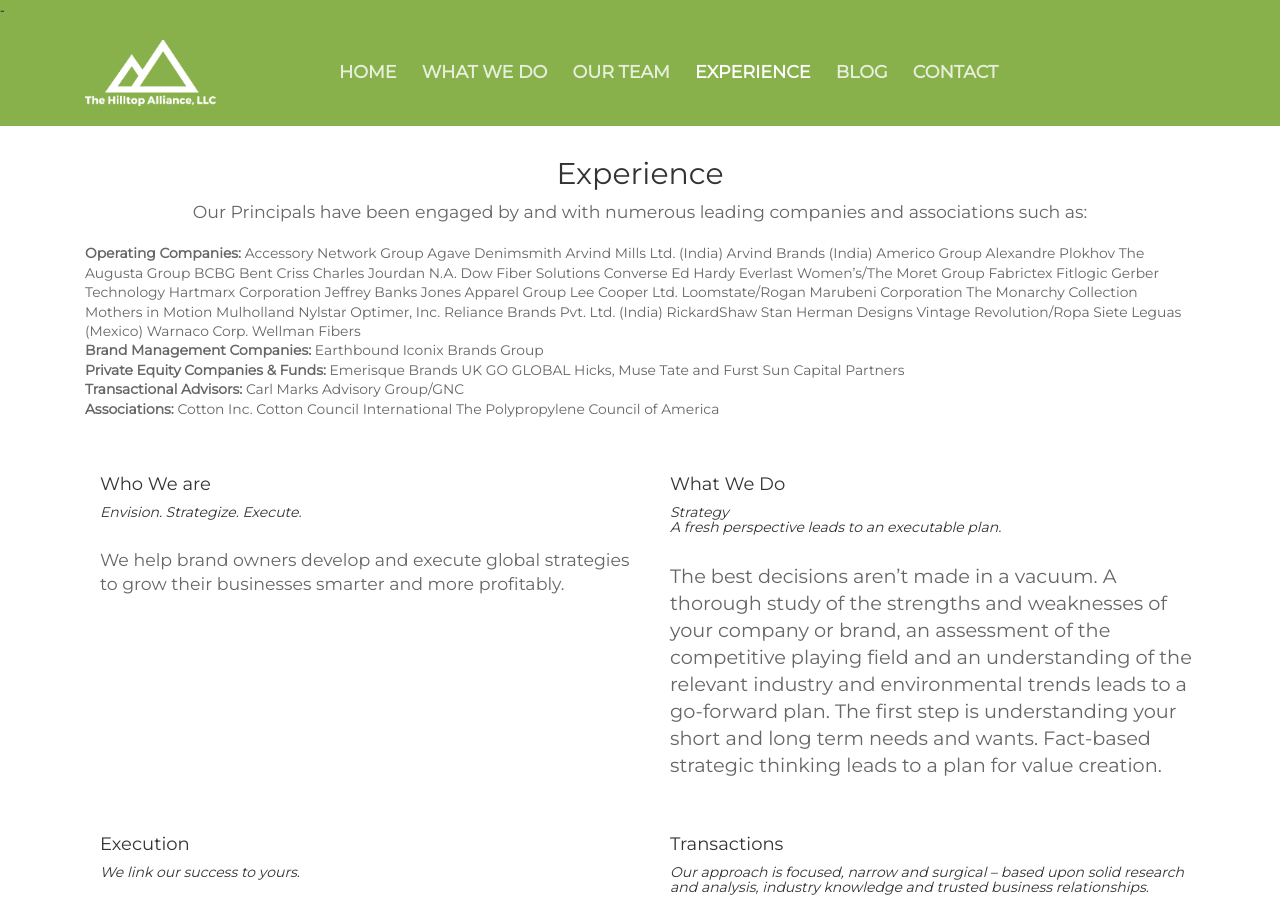
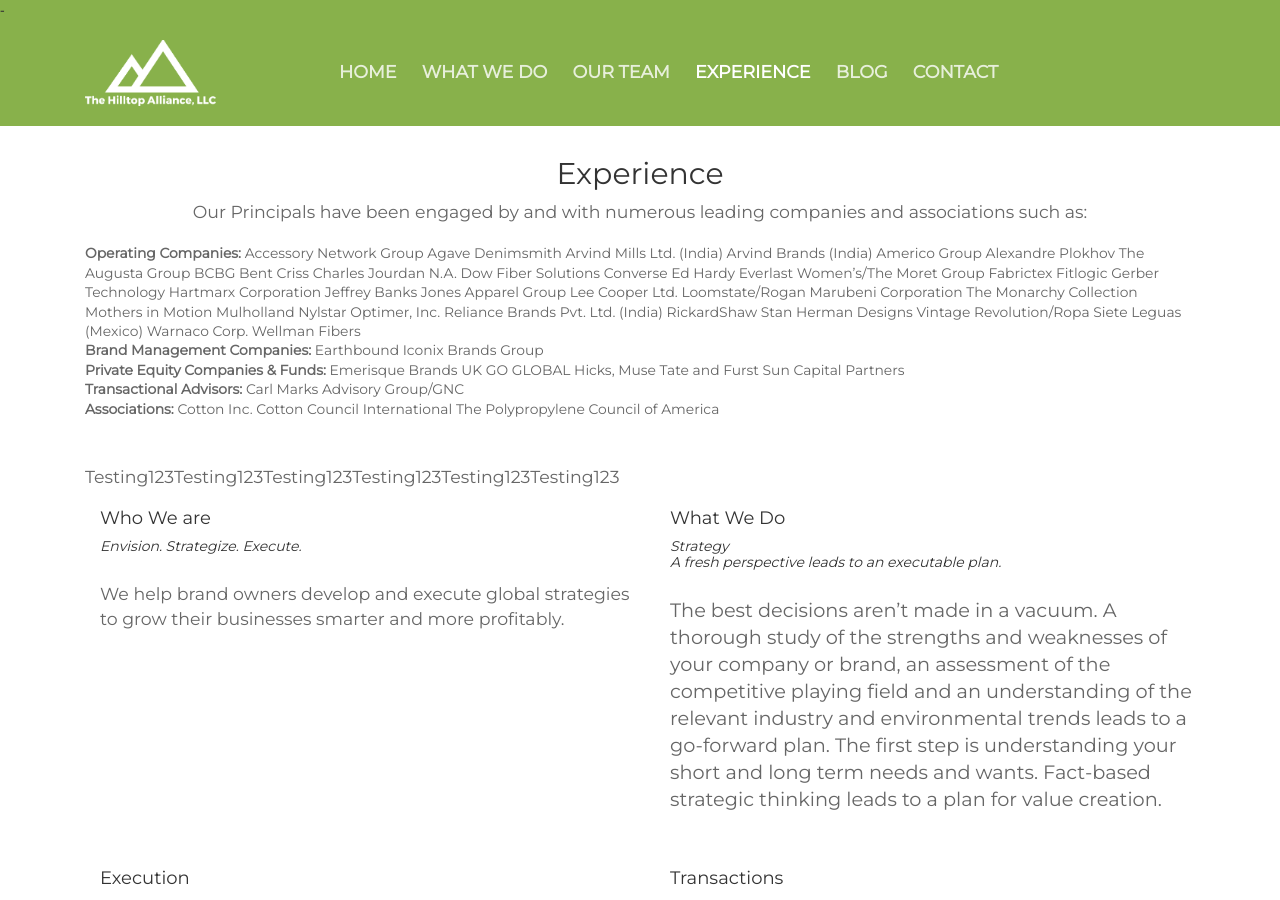
Before and after one commit to Freelance-Repos/Hilltop-Alliance, a Jekyll site: the page built from clients.html, in a window 1280 px wide and 900 px high. Built offline with Jekyll 4.4.1, drawn with Linux system fonts in a browser that asks for light colours.

Commit message:
Update clients.html

```diff
--- a/clients.html
+++ b/clients.html
@@ -68,7 +68,9 @@ The Polypropylene Council of America
 <br>
 <br>
 <!-- Companies listed above, next are containers for CloudCannon/Jekyl -->
-
+<div>
+   <p>Testing123Testing123Testing123Testing123Testing123Testing123</p>
+</div>
 
       <div class="container">
          <div class="row">
```
